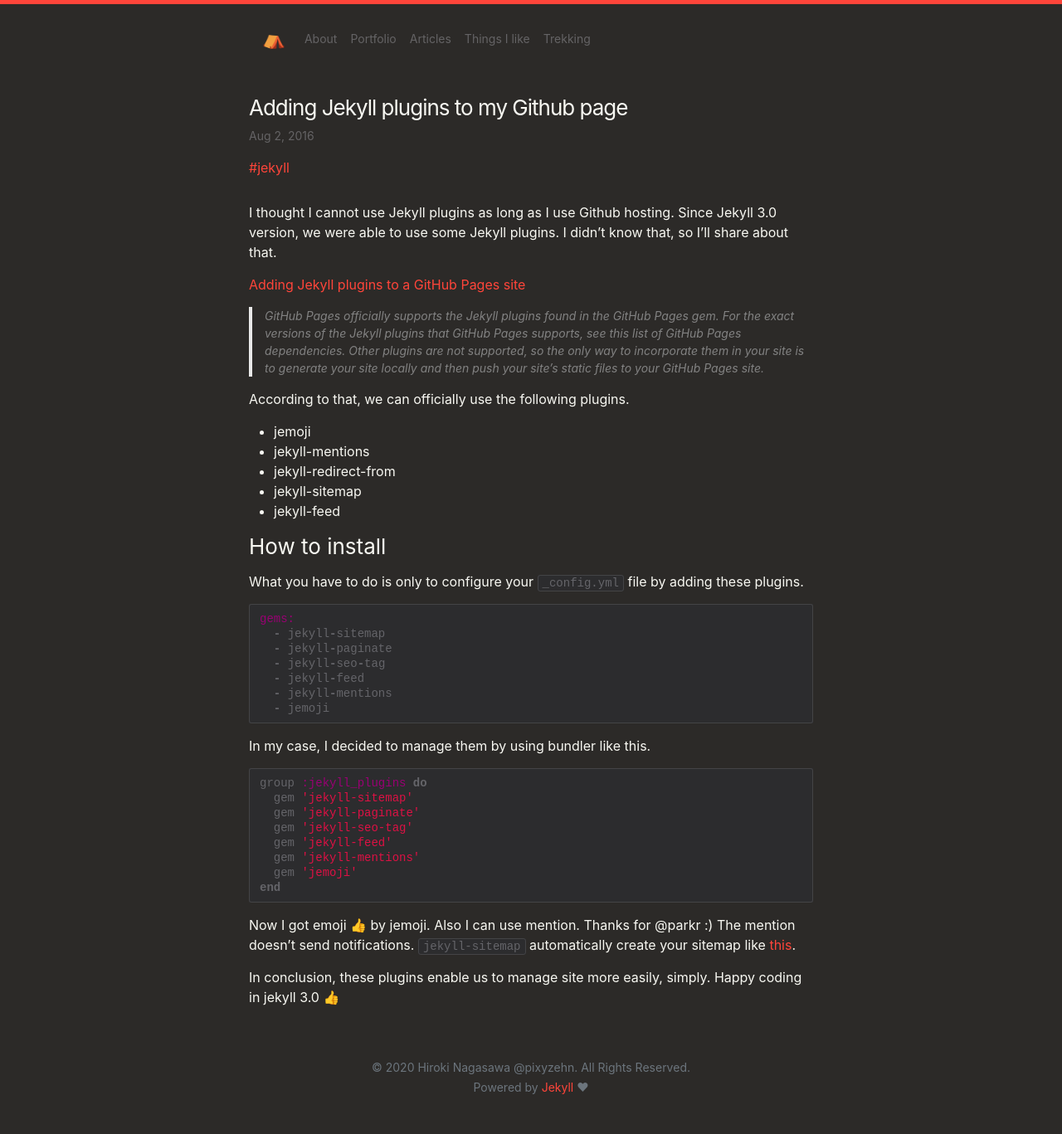
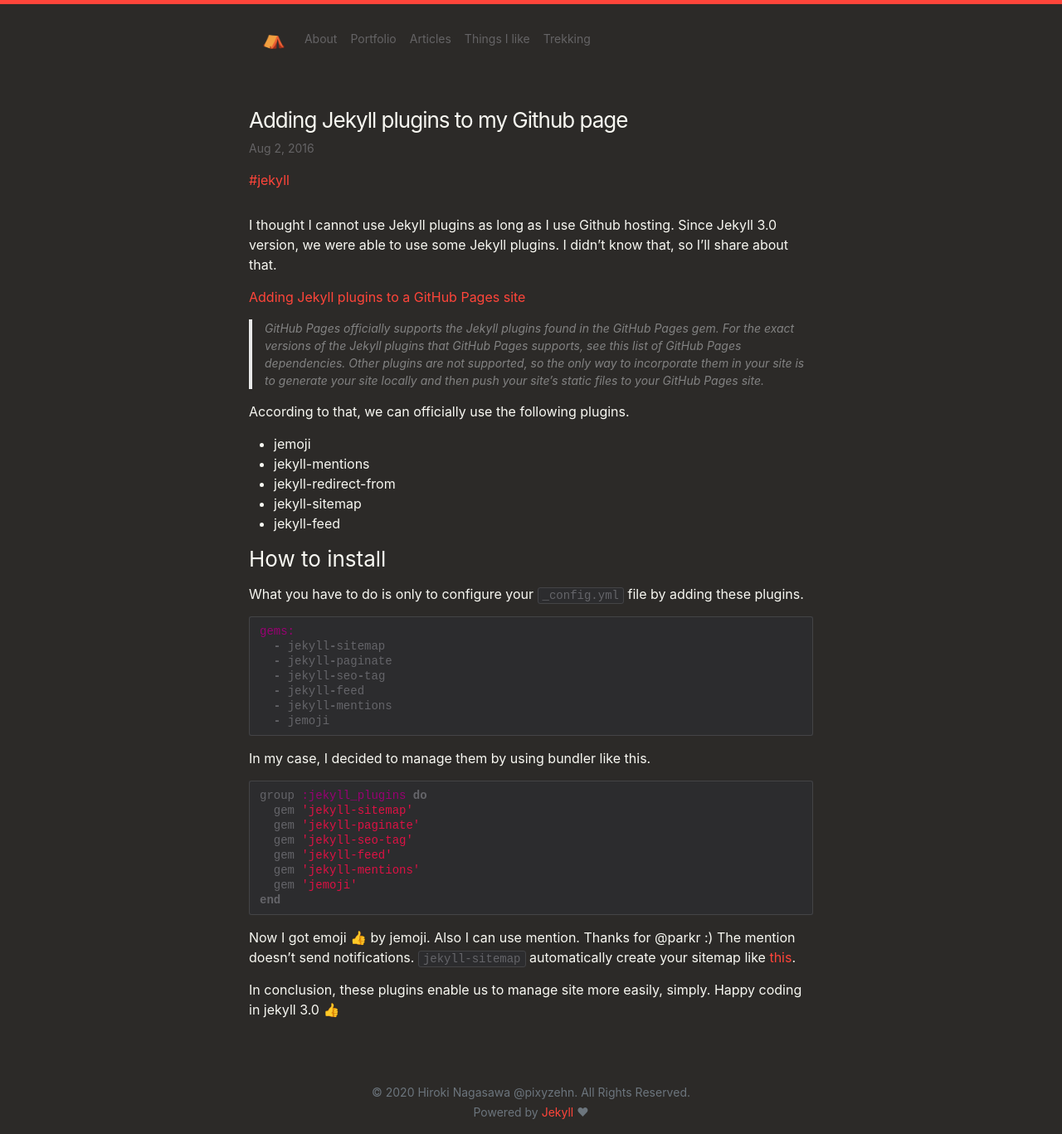
Before and after one commit to pixyzehn/pixyzehn.com, a Jekyll site: the page built from _posts/2016-08-03-adding-jekyll-plugins-to-my-github-page.md, in a window 1280 px wide. Shown: the whole page at 83% size. Built offline with Jekyll 4.4.1, drawn with Linux system fonts in a browser that asks for light colours; nearby versions of some CDN libraries; emoji names are drawn with the system emoji font; library files that are not in the unit come from our copies; before the commit the page ends 1337 px from its top, so only the background shows below that.

Commit message:
Add mergin-top

```diff
--- a/_sass/_base.scss
+++ b/_sass/_base.scss
@@ -36,7 +36,7 @@ body {
 }
 
 /**
- * Set `margin-bottom` to maintain vertical rhythm
+ * Set `margin-top` and `margin-bottom` to maintain vertical rhythm
  */
 h1,
 h2,
@@ -52,6 +52,7 @@ ol,
 dl,
 figure,
 %vertical-rhythm {
+  margin-top: $spacing-unit / 2;
   margin-bottom: $spacing-unit / 2;
 }
 
```
